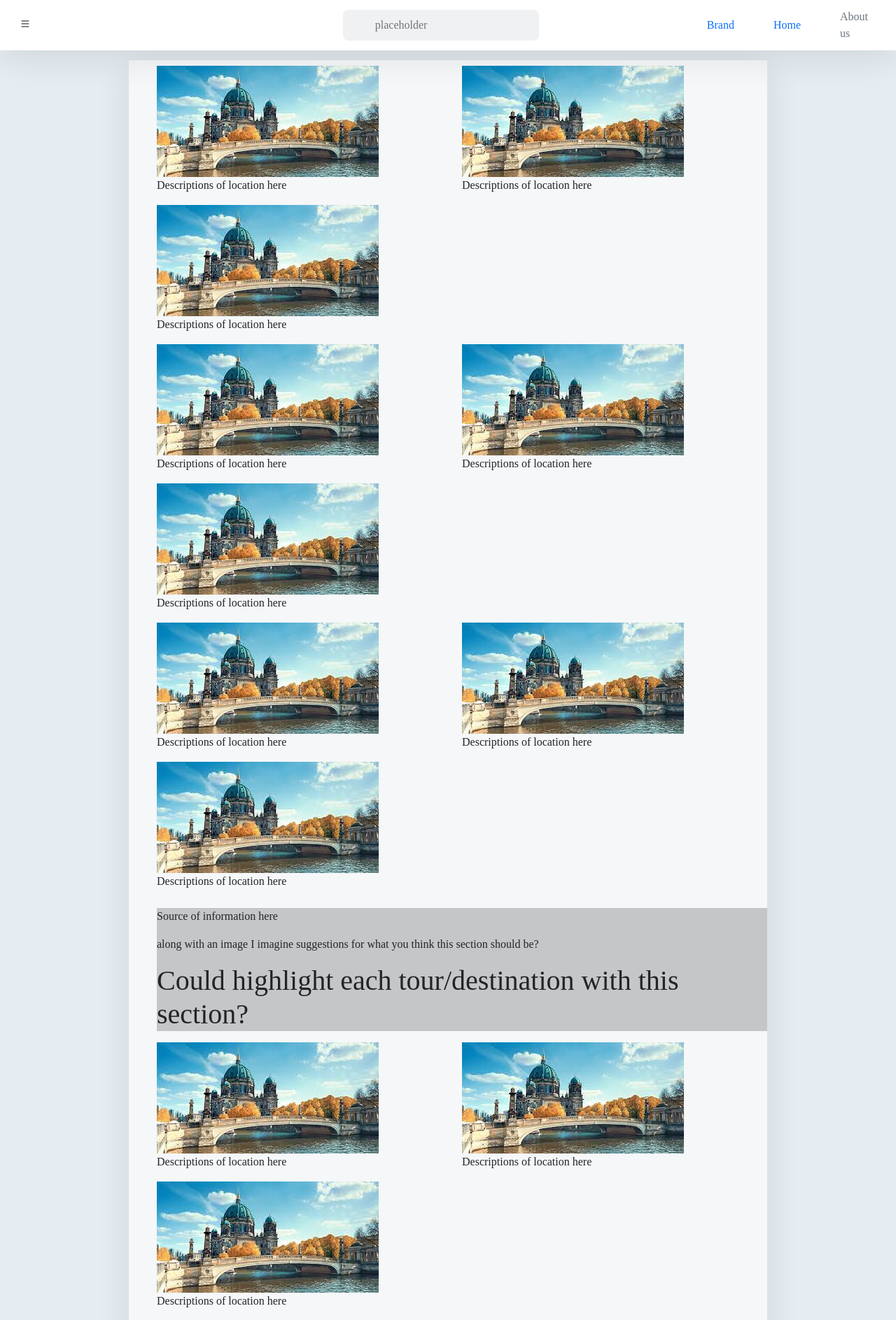
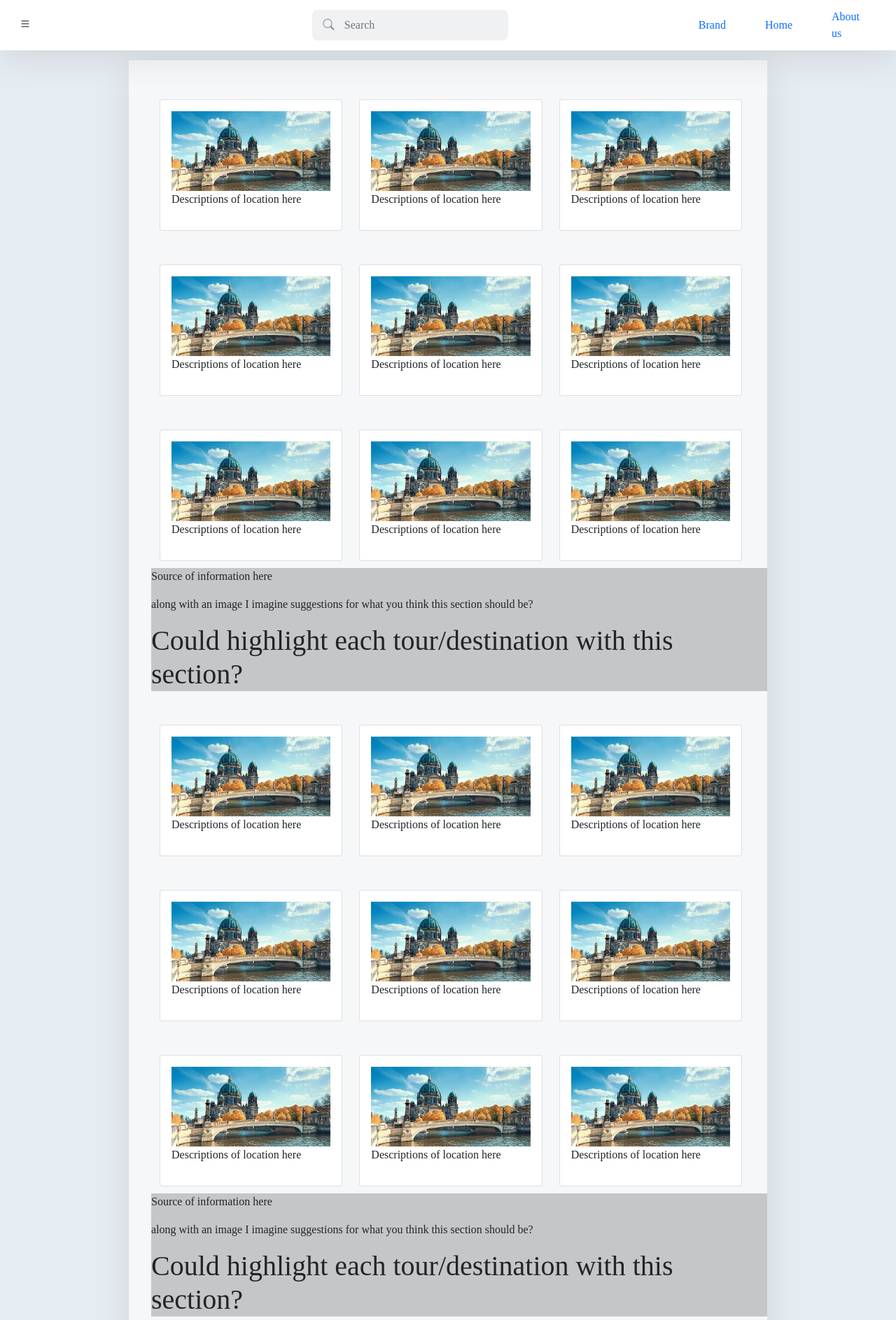
Before and after one commit to suibhne-sweeney/CA2_repo, a Python web app: template templates/index2.html in a window 1280 px wide. Shown: the top 1887 px of the page at 70% size. Run offline with Jinja, Linux system fonts and the light colour scheme; the template is opened without the code that fills it, so the values that code supplies are empty; some libraries are stand-ins or nearby versions.

Commit message:
i dont have OCD ok? yes? understood? good.

```diff
--- a/Css/style2.css
+++ b/Css/style2.css
@@ -12,7 +12,7 @@
     margin-right:auto;
     padding-top: 0.5em;
     margin-top: 1em;
-    padding-left: 2.5em;
+    padding-left: 2em;
     display:block;/*Children are block's unless displayed differently*/
     border-radius: 0.2rem;
     box-shadow: 0 10px 50px rgba(0, 0, 0, 0.1);
@@ -72,13 +72,13 @@
     background: #ffffff;
     box-shadow: 0 10px 50px rgba(0, 0, 0, 0.1);
   }
-  .navbar ol {
+  .navbar ul {
     margin-left: 150px;
     list-style-type: none;/*Takes away the list style which was o circles doesnt replace them with anything*/
     display: flex;
 
 }
-  .navbar ol li{
+  .navbar ul li{
     justify-content: space-evenly;
     align-content: center;
     padding: 20px;
@@ -203,3 +203,19 @@
     height: 32px;
     margin-left: 8px;
   }
+
+#sidebar{
+  transition: 500ms;
+  position: fixed;
+  height: 100%;
+  width: 10em;
+  left: -10em;
+  padding-top: 50px;
+}
+#sidebar ul{
+  margin-left: 10px;
+}
+
+#sidebar.active{
+  left: 0;
+}
--- a/js/index.js
+++ b/js/index.js
@@ -0,0 +1,4 @@
+function ExpandMenu(){
+    document.getElementById("sidebar").classList.toggle("active")
+    console.log("idk")
+}
--- a/templates/index2.html
+++ b/templates/index2.html
@@ -4,79 +4,134 @@
   <meta charset="UTF-8" />
   <meta http-equiv="X-UA-Compatible" content="IE=edge" />
   <meta name="viewport" content="width=device-width, initial-scale=1.0" />
-  <title>Index idea 2 Nav Bar</title>
+  <title>Home</title>
   <link href="https://cdn.jsdelivr.net/npm/bootstrap@5.0.2/dist/css/bootstrap.min.css" rel="stylesheet" integrity="sha384-EVSTQN3/azprG1Anm3QDgpJLIm9Nao0Yz1ztcQTwFspd3yD65VohhpuuCOmLASjC" crossorigin="anonymous">
   <link rel="stylesheet" href="https://cdn.jsdelivr.net/npm/bootstrap-icons@1.3.0/font/bootstrap-icons.css">
   <link href="/Css/style2.css" rel="stylesheet" />
 </head>
 <body>
-<button onclick="ExpandMenu()" class="extendble"><i class="bi bi-list"></i></button><!--On click will expand the nav bar in social media-->
+  <div id="sidebar" class="bg-dark">
+    <ul class="navbar-nav">
+      <li class="nav-item">
+        <a class="nav-link active" href="#">idk</a>
+      </li>
+      <li class="nav-item">
+        <a class="nav-link" href="#">at least the nav bar is done so just did the side bar real quick</a>
+      </li>
+      <li class="nav-item">
+        <a class="nav-link" href="#">style it how you want go nuts</a>
+      </li>
+    </ul>
+  </div>
 <!--Nav search function-->
-<nav class="navbar navbar-expand-sm bg-white navbar-white">
+<nav class="navbar navbar-expand-sm bg-white navbar-white" style="z-index: 1;">
   <div class="search"><!--Siv's search feature-->
-    <input placeholder="placeholder"/> <!--Find valid name for this-->
+    <input placeholder="Search"/> <!--Find valid name for this-->
+    <i class="bi bi-search" style="position:relative ; left:-7.1cm; cursor: pointer;"></i>
   </div>
 <!--Nav Links-->
   <div class="container-fluid">
-    <ol class="navbar-nav">
+    <div class="container-fluid">
+		  <ul class="navbar-nav">
         <li class="nav-item">
-        <a class="nav-link active" href="#">Brand</a>
+          <a class="nav-link" href="#">Brand</a>
         </li>
         <li class="nav-item">
           <a class="nav-link" href="#">Home</a>
         </li>
         <li class="nav-item">
-        <a class="nav-link disabled" href="#">About us</a>
+          <a class="nav-link" href="#">About us</a>
         </li>
-    </ol>
+		  </ul>
 		</div>
 </nav>
+<button onclick="ExpandMenu()" class="extendble"><i class="bi bi-list"></i></button><!--On click will expand the nav bar in social media-->
 <!--Main content of information-->
 <div class="mainContainer">
-
-  <div class="row align-items-start">
-<!--Start of alignment of colunms-->
-      <div class="col">
-        <img src="/images/Berlin_Bridge.jpg">
-        <p>Descriptions of location here</p>
-      </div>
-      <div class="col">
-        <img src="/images/Berlin_Bridge.jpg">
-        <p>Descriptions of location here</p>
-      </div>
-      <div class="col">
-        <img src="/images/Berlin_Bridge.jpg">
+  <div class="container-fluid mt-5">
+    <div class="row">
+      <div class="col-4">
+          <div class="card">
+        <div class="card-body">
+          <img class=" w-100" src="/images/Berlin_Bridge.jpg">
           <p>Descriptions of location here</p>
         </div>
           </div>
-<!--Middle alignment of colunms-->
-  <div class="row align-items-center">
-      <div class="col">
-        <img src="/images/Berlin_Bridge.jpg">
-        <p>Descriptions of location here</p>
       </div>
-      <div class="col">
-        <img src="/images/Berlin_Bridge.jpg">
-        <p>Descriptions of location here</p>
-      </div>
-      <div class="col">
-        <img src="/images/Berlin_Bridge.jpg">
+      <div class="col-4">
+          <div class="card">
+        <div class="card-body">
+          <img class=" w-100" src="/images/Berlin_Bridge.jpg">
           <p>Descriptions of location here</p>
         </div>
           </div>
-<!--End alignment of colunms-->
-  <div class="row align-items-end">
-      <div class="col">
-        <img src="/images/Berlin_Bridge.jpg">
+      </div>
+      <div class="col-4">
+          <div class="card">
+        <div class="card-body">
+          <img class=" w-100" src="/images/Berlin_Bridge.jpg">
           <p>Descriptions of location here</p>
         </div>
-      <div class="col">
-        <img src="/images/Berlin_Bridge.jpg">
+          </div>
+      </div>
+        </div>
+    </div>
+    <!--Middle alignment of colunms-->
+    <div class="container-fluid mt-5">
+      <div class="row">
+        <div class="col-4">
+            <div class="card">
+          <div class="card-body">
+            <img class=" w-100" src="/images/Berlin_Bridge.jpg">
             <p>Descriptions of location here</p>
           </div>
-      <div class="col">
-        <img src="/images/Berlin_Bridge.jpg">
+            </div>
+        </div>
+        <div class="col-4">
+            <div class="card">
+          <div class="card-body">
+            <img class=" w-100" src="/images/Berlin_Bridge.jpg">
             <p>Descriptions of location here</p>
+          </div>
+            </div>
+        </div>
+        <div class="col-4">
+            <div class="card">
+          <div class="card-body">
+            <img class=" w-100" src="/images/Berlin_Bridge.jpg">
+            <p>Descriptions of location here</p>
+          </div>
+            </div>
+        </div>
+          </div>
+      </div>
+<!--End alignment of colunms-->
+<div class="container-fluid mt-5">
+  <div class="row">
+    <div class="col-4">
+        <div class="card">
+      <div class="card-body">
+        <img class=" w-100" src="/images/Berlin_Bridge.jpg">
+        <p>Descriptions of location here</p>
+      </div>
+        </div>
+    </div>
+    <div class="col-4">
+        <div class="card">
+      <div class="card-body">
+        <img class=" w-100" src="/images/Berlin_Bridge.jpg">
+        <p>Descriptions of location here</p>
+      </div>
+        </div>
+    </div>
+    <div class="col-4">
+        <div class="card">
+      <div class="card-body">
+        <img class=" w-100" src="/images/Berlin_Bridge.jpg">
+        <p>Descriptions of location here</p>
+      </div>
+        </div>
+    </div>
       </div>
   </div>
   <div class="subHeading">
@@ -84,49 +139,90 @@
     <p>along with an image I imagine suggestions for what you think this section should be?</p>
     <h1>Could highlight each tour/destination with this section?</h1>
   </div>
-  <div class="row align-items-start">
-<!--Start of alignment of colunms-->
-      <div class="col">
-        <img src="/images/Berlin_Bridge.jpg">
-        <p>Descriptions of location here</p>
-      </div>
-      <div class="col">
-        <img src="/images/Berlin_Bridge.jpg">
-        <p>Descriptions of location here</p>
-      </div>
-      <div class="col">
-        <img src="/images/Berlin_Bridge.jpg">
+  <div class="container-fluid mt-5">
+    <div class="row">
+      <div class="col-4">
+          <div class="card">
+        <div class="card-body">
+          <img class=" w-100" src="/images/Berlin_Bridge.jpg">
           <p>Descriptions of location here</p>
         </div>
           </div>
-<!--Middle alignment of colunms-->
-    <div class="row align-items-center">
-        <div class="col">
-          <img src="/images/Berlin_Bridge.jpg">
-          <p>Descriptions of location here</p>
       </div>
-        <div class="col">
-          <img src="/images/Berlin_Bridge.jpg">
-          <p>Descriptions of location here</p>
-        </div>
-        <div class="col">
-          <img src="/images/Berlin_Bridge.jpg">
+      <div class="col-4">
+          <div class="card">
+        <div class="card-body">
+          <img class=" w-100" src="/images/Berlin_Bridge.jpg">
           <p>Descriptions of location here</p>
         </div>
           </div>
-<!--End alignment of colunms-->
-    <div class="row align-items-end">
-        <div class="col">
-          <img src="/images/Berlin_Bridge.jpg">
+      </div>
+      <div class="col-4">
+          <div class="card">
+        <div class="card-body">
+          <img class=" w-100" src="/images/Berlin_Bridge.jpg">
           <p>Descriptions of location here</p>
         </div>
-        <div class="col">
-          <img src="/images/Berlin_Bridge.jpg">
+          </div>
+      </div>
+        </div>
+    </div>
+    <!--Middle alignment of colunms-->
+    <div class="container-fluid mt-5">
+      <div class="row">
+        <div class="col-4">
+            <div class="card">
+          <div class="card-body">
+            <img class=" w-100" src="/images/Berlin_Bridge.jpg">
             <p>Descriptions of location here</p>
           </div>
-        <div class="col">
-          <img src="/images/Berlin_Bridge.jpg">
+            </div>
+        </div>
+        <div class="col-4">
+            <div class="card">
+          <div class="card-body">
+            <img class=" w-100" src="/images/Berlin_Bridge.jpg">
             <p>Descriptions of location here</p>
+          </div>
+            </div>
+        </div>
+        <div class="col-4">
+            <div class="card">
+          <div class="card-body">
+            <img class=" w-100" src="/images/Berlin_Bridge.jpg">
+            <p>Descriptions of location here</p>
+          </div>
+            </div>
+        </div>
+          </div>
+      </div>
+<!--End alignment of colunms-->
+<div class="container-fluid mt-5">
+  <div class="row">
+    <div class="col-4">
+        <div class="card">
+      <div class="card-body">
+        <img class=" w-100" src="/images/Berlin_Bridge.jpg">
+        <p>Descriptions of location here</p>
+      </div>
+        </div>
+    </div>
+    <div class="col-4">
+        <div class="card">
+      <div class="card-body">
+        <img class=" w-100" src="/images/Berlin_Bridge.jpg">
+        <p>Descriptions of location here</p>
+      </div>
+        </div>
+    </div>
+    <div class="col-4">
+        <div class="card">
+      <div class="card-body">
+        <img class=" w-100" src="/images/Berlin_Bridge.jpg">
+        <p>Descriptions of location here</p>
+      </div>
+        </div>
+    </div>
       </div>
   </div>
     <div class="subHeading">
@@ -134,49 +230,90 @@
       <p>along with an image I imagine suggestions for what you think this section should be?</p>
       <h1>Could highlight each tour/destination with this section?</h1>
     </div>
-    <div class="row align-items-start">
-      <!--Start of alignment of colunms-->
-            <div class="col">
-              <img src="/images/Berlin_Bridge.jpg">
-              <p>Descriptions of location here</p>
-            </div>
-            <div class="col">
-              <img src="/images/Berlin_Bridge.jpg">
-              <p>Descriptions of location here</p>
-            </div>
-            <div class="col">
-              <img src="/images/Berlin_Bridge.jpg">
+    <div class="container-fluid mt-5">
+      <div class="row">
+        <div class="col-4">
+            <div class="card">
+          <div class="card-body">
+            <img class=" w-100" src="/images/Berlin_Bridge.jpg">
             <p>Descriptions of location here</p>
           </div>
             </div>
-      <!--Middle alignment of colunms-->
-          <div class="row align-items-center">
-              <div class="col">
-                <img src="/images/Berlin_Bridge.jpg">
-                <p>Descriptions of location here</p>
         </div>
-              <div class="col">
-                <img src="/images/Berlin_Bridge.jpg">
-                <p>Descriptions of location here</p>
-              </div>
-              <div class="col">
-                <img src="/images/Berlin_Bridge.jpg">
+        <div class="col-4">
+            <div class="card">
+          <div class="card-body">
+            <img class=" w-100" src="/images/Berlin_Bridge.jpg">
             <p>Descriptions of location here</p>
           </div>
             </div>
-      <!--End alignment of colunms-->
-          <div class="row align-items-end">
-              <div class="col">
-                <img src="/images/Berlin_Bridge.jpg">
+        </div>
+        <div class="col-4">
+            <div class="card">
+          <div class="card-body">
+            <img class=" w-100" src="/images/Berlin_Bridge.jpg">
             <p>Descriptions of location here</p>
           </div>
-              <div class="col">
-                <img src="/images/Berlin_Bridge.jpg">
+            </div>
+        </div>
+          </div>
+      </div>
+      <!--Middle alignment of colunms-->
+      <div class="container-fluid mt-5">
+        <div class="row">
+          <div class="col-4">
+              <div class="card">
+            <div class="card-body">
+              <img class=" w-100" src="/images/Berlin_Bridge.jpg">
               <p>Descriptions of location here</p>
             </div>
-              <div class="col">
-                <img src="/images/Berlin_Bridge.jpg">
+              </div>
+          </div>
+          <div class="col-4">
+              <div class="card">
+            <div class="card-body">
+              <img class=" w-100" src="/images/Berlin_Bridge.jpg">
               <p>Descriptions of location here</p>
+            </div>
+              </div>
+          </div>
+          <div class="col-4">
+              <div class="card">
+            <div class="card-body">
+              <img class=" w-100" src="/images/Berlin_Bridge.jpg">
+              <p>Descriptions of location here</p>
+            </div>
+              </div>
+          </div>
+            </div>
+        </div>
+  <!--End alignment of colunms-->
+  <div class="container-fluid mt-5">
+    <div class="row">
+      <div class="col-4">
+          <div class="card">
+        <div class="card-body">
+          <img class=" w-100" src="/images/Berlin_Bridge.jpg">
+          <p>Descriptions of location here</p>
+        </div>
+          </div>
+      </div>
+      <div class="col-4">
+          <div class="card">
+        <div class="card-body">
+          <img class=" w-100" src="/images/Berlin_Bridge.jpg">
+          <p>Descriptions of location here</p>
+        </div>
+          </div>
+      </div>
+      <div class="col-4">
+          <div class="card">
+        <div class="card-body">
+          <img class=" w-100" src="/images/Berlin_Bridge.jpg">
+          <p>Descriptions of location here</p>
+        </div>
+          </div>
+      </div>
         </div>
     </div>
 <!--End of the main content Div-->
@@ -186,9 +323,7 @@
       <h1>suggestions for what to add</h1>
       <p> just some text to see the sizing of the box</p>
     </footer>
-    <script type="text/javascript">
-      const ExpandMenu = () => document.body.classList.toggle("open");
-    </script>
 
   </body>
+  <script src="/js/index.js"></script>
 </html>
```
Lines whose indentation alone changed are shown as unchanged.
